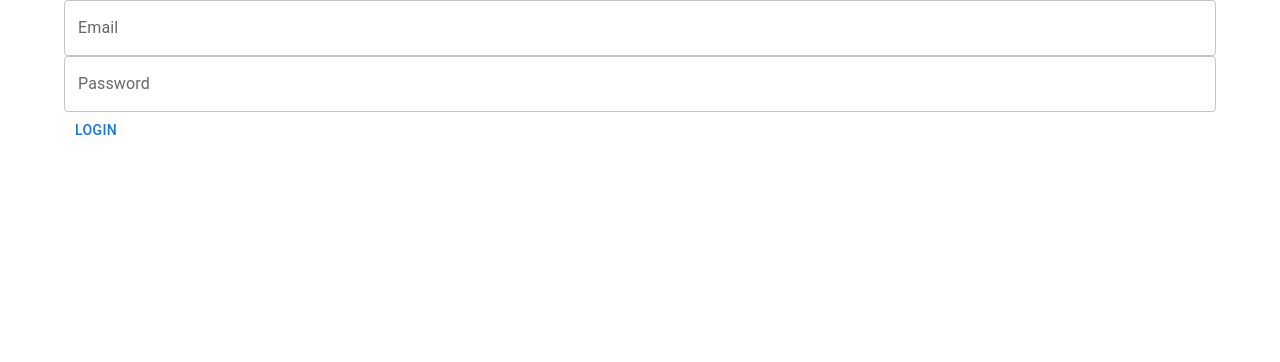
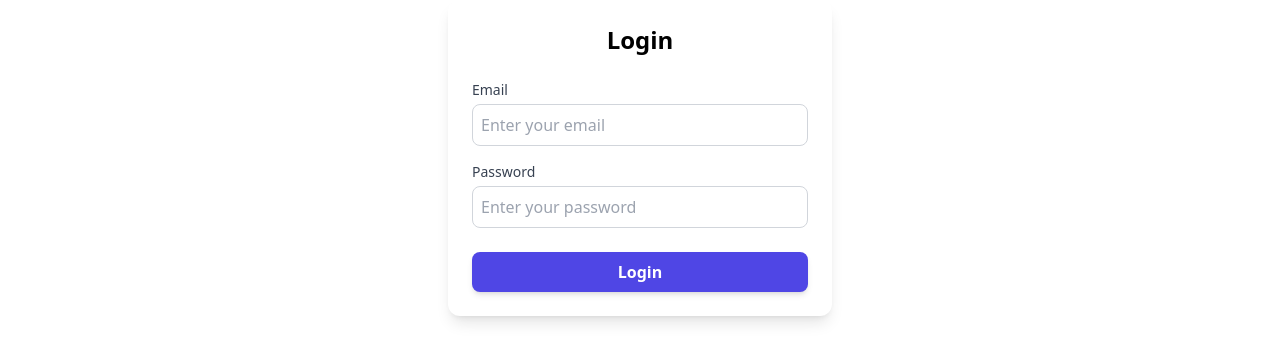
Before and after one commit to Peddinti-Sriram-Bharadwaj/TimeTableFrontend, a React (Create React App) app: page / in a window 1280 px wide. Shown: the top 362 px of the page. Built offline with nearby package versions, Linux system fonts and the light colour scheme.

Commit message:
improved uI

```diff
--- a/src/App.js
+++ b/src/App.js
@@ -1,76 +1,17 @@
-import React, { useState, useEffect } from 'react';
+import React from 'react';
 import { Container, Typography, Button } from '@mui/material';
 import LoginForm from './components/LoginForm';
 import Timetable from './components/Timetable';
 import RegisteredCourses from './components/RegisteredCourses';
 import useAuth from './hooks/useAuth';
-import { fetchTimetable, fetchCourses } from './api/studentApi';
-import { jsPDF } from "jspdf";
-import "jspdf-autotable";
-
+import useTimetable from './hooks/useTimetable';
+import useCourses from './hooks/useCourses';
+import { downloadTimetableAsPDF } from './utils/pdfUtils';
 
 const App = () => {
     const { token, studentId, handleLogin } = useAuth();
-    const [timetable, setTimetable] = useState(null);
-    const [courses, setCourses] = useState(null);
-
-    const getTimetable = async () => {
-        if (studentId && token) {
-            const data = await fetchTimetable(studentId, token);
-            setTimetable(data);
-        }
-    };
-
-    const getCourses = async () => {
-        if (studentId && token) {
-            const data = await fetchCourses(studentId, token);
-            setCourses(data);
-        }
-    };
-
-    // Fetch timetable and courses once token and studentId are available
-    useEffect(() => {
-        if (token && studentId) {
-            getTimetable();
-            getCourses();
-        }
-    }, [token, studentId]);
-
-    const downloadTimetableAsPDF = () => {
-        const doc = new jsPDF();
-
-        doc.setFont("helvetica", "normal");
-
-        // Title
-        doc.text("Student Timetable", 20, 10);
-
-        // Table header
-        const header = ["Day", "08:00 - 09:30", "09:30 - 11:00", "11:00 - 13:00"];
-
-        // Prepare table body
-        const body = timetable.weekdays.map((day) => {
-            return [
-                day.day,
-                day.timeslots.find((slot) => slot.startTime === "08:00")?.coursename || "No Class",
-                day.timeslots.find((slot) => slot.startTime === "09:30")?.coursename || "No Class",
-                day.timeslots.find((slot) => slot.startTime === "11:00")?.coursename || "No Class"
-            ];
-        });
-
-        // Create the table
-        doc.autoTable({
-            head: [header],
-            body: body,
-            startY: 20,
-            theme: 'grid',
-            headStyles: { fillColor: [41, 128, 185] }, // Custom header color
-            margin: { top: 30, left: 20, right: 20 },
-        });
-
-        // Download PDF
-        doc.save("timetable.pdf");
-    };
-
+    const timetable = useTimetable(studentId, token);
+    const courses = useCourses(studentId, token);
 
     return (
         <Container>
@@ -82,7 +23,7 @@ const App = () => {
 
                     {/* Button to download the timetable as PDF */}
                     <Button
-                        onClick={downloadTimetableAsPDF}
+                        onClick={() => downloadTimetableAsPDF(timetable)}
                         variant="contained"
                         color="primary"
                         style={{ margin: '20px 0' }}
--- a/src/components/LoginForm.jsx
+++ b/src/components/LoginForm.jsx
@@ -1,5 +1,4 @@
 import React, { useState } from 'react';
-import { Button, TextField } from '@mui/material';
 
 const LoginForm = ({ onLogin }) => {
     const [email, setEmail] = useState('');
@@ -10,10 +9,37 @@ const LoginForm = ({ onLogin }) => {
     };
 
     return (
-        <div>
-            <TextField label="Email" value={email} onChange={(e) => setEmail(e.target.value)} fullWidth />
-            <TextField label="Password" type="password" value={password} onChange={(e) => setPassword(e.target.value)} fullWidth />
-            <Button onClick={handleSubmit}>Login</Button>
+        <div className="flex flex-col items-center justify-center p-6 max-w-sm mx-auto bg-white rounded-xl shadow-lg">
+            <h2 className="text-2xl font-semibold text-center mb-6">Login</h2>
+
+            <div className="mb-4 w-full">
+                <label className="block text-sm font-medium text-gray-700">Email</label>
+                <input
+                    type="email"
+                    value={email}
+                    onChange={(e) => setEmail(e.target.value)}
+                    className="mt-1 block w-full p-2 border border-gray-300 rounded-lg focus:outline-none focus:ring-2 focus:ring-indigo-500"
+                    placeholder="Enter your email"
+                />
+            </div>
+
+            <div className="mb-6 w-full">
+                <label className="block text-sm font-medium text-gray-700">Password</label>
+                <input
+                    type="password"
+                    value={password}
+                    onChange={(e) => setPassword(e.target.value)}
+                    className="mt-1 block w-full p-2 border border-gray-300 rounded-lg focus:outline-none focus:ring-2 focus:ring-indigo-500"
+                    placeholder="Enter your password"
+                />
+            </div>
+
+            <button
+                onClick={handleSubmit}
+                className="w-full py-2 px-4 bg-indigo-600 text-white font-semibold rounded-lg shadow-md hover:bg-indigo-700 focus:outline-none focus:ring-2 focus:ring-indigo-500 focus:ring-offset-2"
+            >
+                Login
+            </button>
         </div>
     );
 };
--- /dev/null
+++ b/src/hooks/useCourses.js
@@ -0,0 +1,20 @@
+import { useState, useEffect } from 'react';
+import { fetchCourses } from '../api/studentApi';
+
+const useCourses = (studentId, token) => {
+    const [courses, setCourses] = useState(null);
+
+    useEffect(() => {
+        const getCourses = async () => {
+            if (studentId && token) {
+                const data = await fetchCourses(studentId, token);
+                setCourses(data);
+            }
+        };
+        getCourses();
+    }, [studentId, token]);
+
+    return courses;
+};
+
+export default useCourses;
--- /dev/null
+++ b/src/hooks/useTimetable.js
@@ -0,0 +1,20 @@
+import { useState, useEffect } from 'react';
+import { fetchTimetable } from '../api/studentApi';
+
+const useTimetable = (studentId, token) => {
+    const [timetable, setTimetable] = useState(null);
+
+    useEffect(() => {
+        const getTimetable = async () => {
+            if (studentId && token) {
+                const data = await fetchTimetable(studentId, token);
+                setTimetable(data);
+            }
+        };
+        getTimetable();
+    }, [studentId, token]);
+
+    return timetable;
+};
+
+export default useTimetable;
--- /dev/null
+++ b/src/utils/pdfUtils.js
@@ -0,0 +1,37 @@
+import { jsPDF } from "jspdf";
+import "jspdf-autotable";
+
+export const downloadTimetableAsPDF = (timetable) => {
+    const doc = new jsPDF();
+
+    doc.setFont("helvetica", "normal");
+
+    // Title
+    doc.text("Student Timetable", 20, 10);
+
+    // Table header
+    const header = ["Day", "08:00 - 09:30", "09:30 - 11:00", "11:00 - 13:00"];
+
+    // Prepare table body
+    const body = timetable.weekdays.map((day) => {
+        return [
+            day.day,
+            day.timeslots.find((slot) => slot.startTime === "08:00")?.coursename || "No Class",
+            day.timeslots.find((slot) => slot.startTime === "09:30")?.coursename || "No Class",
+            day.timeslots.find((slot) => slot.startTime === "11:00")?.coursename || "No Class"
+        ];
+    });
+
+    // Create the table
+    doc.autoTable({
+        head: [header],
+        body: body,
+        startY: 20,
+        theme: 'grid',
+        headStyles: { fillColor: [41, 128, 185] }, // Custom header color
+        margin: { top: 30, left: 20, right: 20 },
+    });
+
+    // Download PDF
+    doc.save("timetable.pdf");
+};
```
